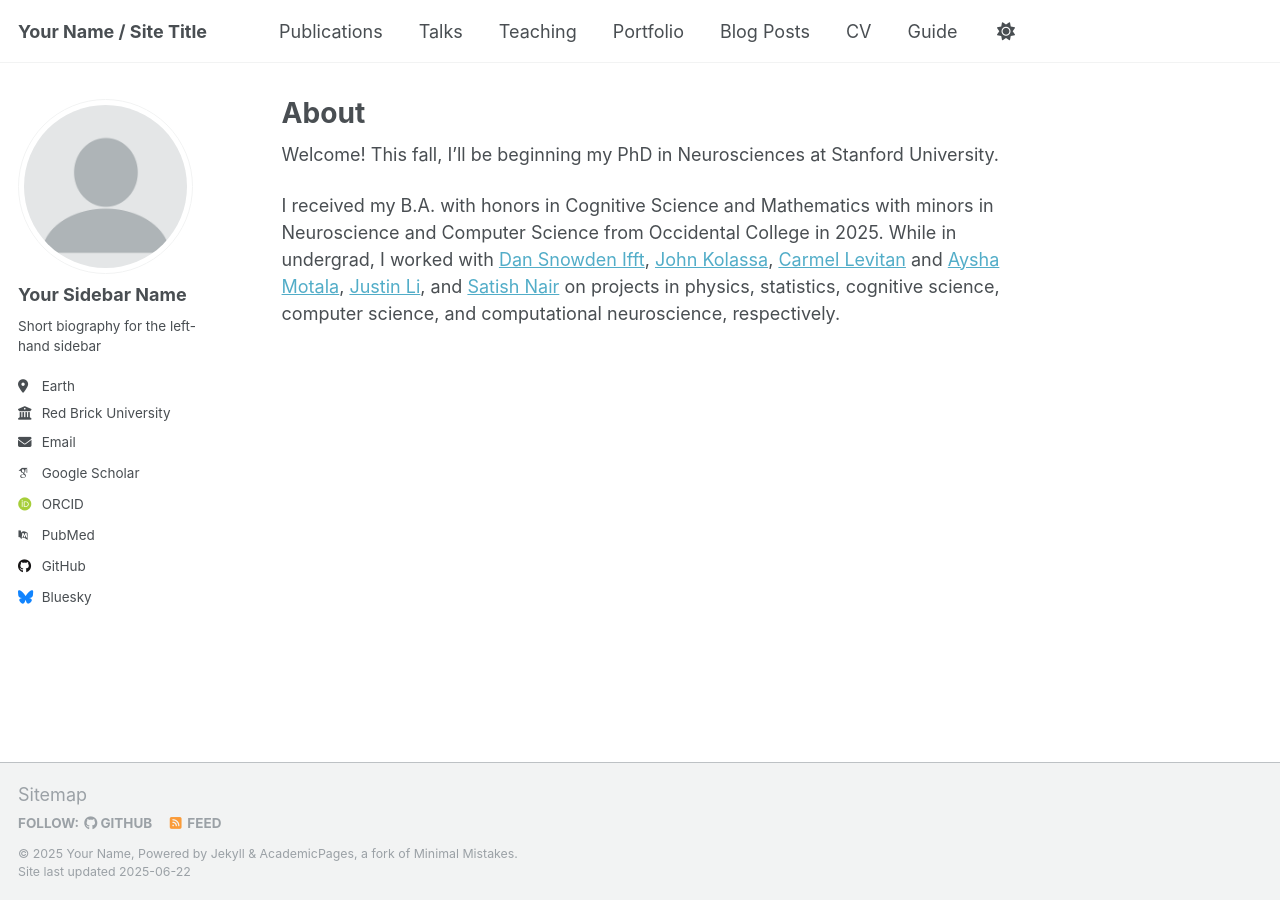
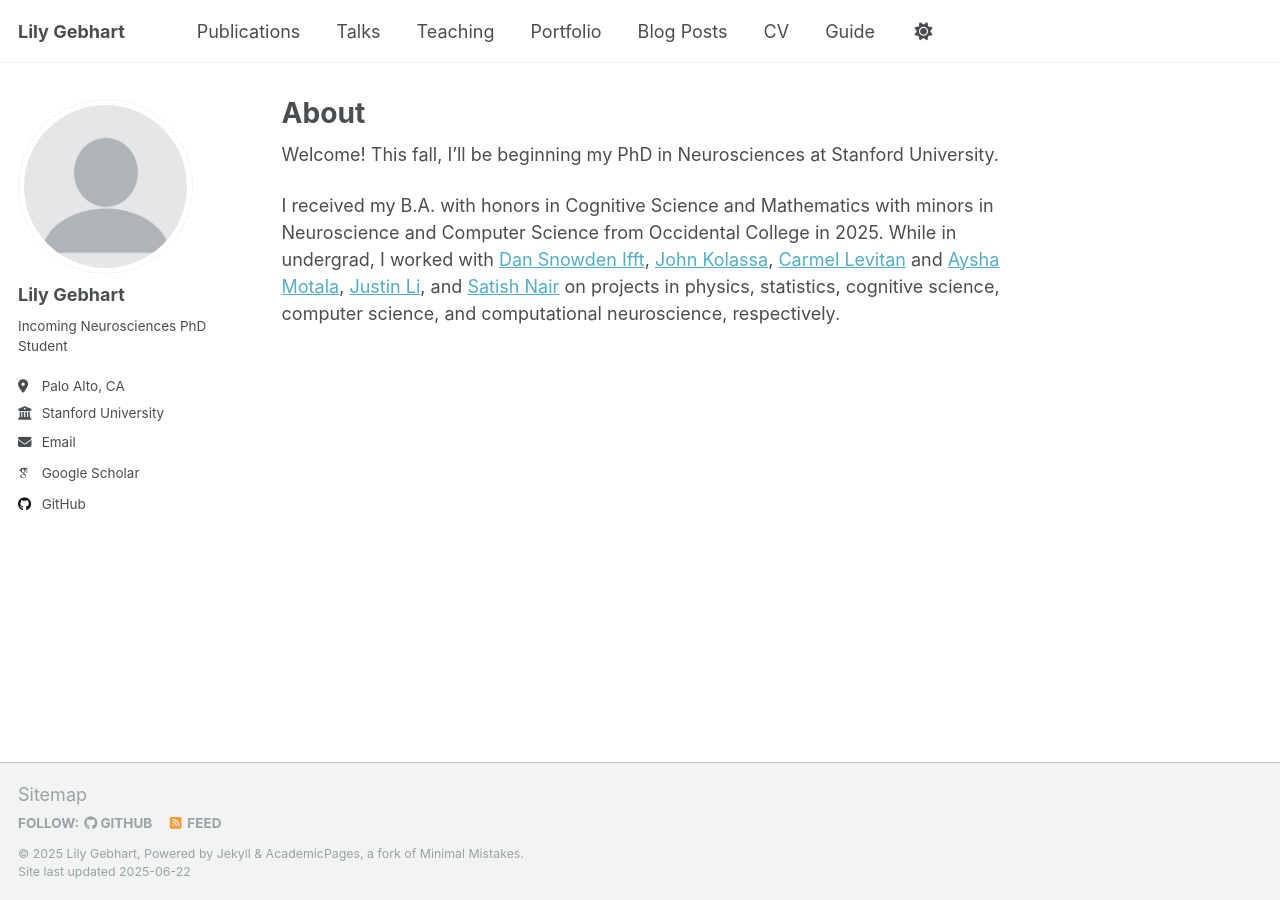
Before and after one commit to Lily-Gebhart/Lily-Gebhart.github.io, a Jekyll site: the page built from _pages/about.md, in a window 1280 px wide. Built offline with Jekyll 4.4.1, drawn with Linux system fonts in a browser that asks for light colours; some web fonts are replaced.

Commit message:
Update _config.yml

```diff
--- a/_config.yml
+++ b/_config.yml
@@ -9,11 +9,11 @@
 # Basic Site Settings
 locale                   : "en-US"
 site_theme               : "default"
-title                    : "Your Name / Site Title"
+title                    : "Lily Gebhart"
 title_separator          : "-"
-name                     : &name "Your Name"
-description              : &description "personal description"
-url                      : https://academicpages.github.io # the base hostname & protocol for your site e.g. "https://[your GitHub username].github.io" or if you already have some other page hosted on Github then use "https://[your GitHub username].github.io/[Your Repo Name]"
+name                     : &name "Lily Gebhart"
+description              : &description "Incoming Neurosciences PhD Student at Stanford University"
+url                      : https://lily-gebhart.github.io # the base hostname & protocol for your site e.g. "https://[your GitHub username].github.io" or if you already have some other page hosted on Github then use "https://[your GitHub username].github.io/[Your Repo Name]"
 baseurl                  : "" # the subpath of your site, e.g. "/blog"
 repository               : "academicpages/academicpages.github.io"
 
@@ -23,22 +23,22 @@
 author:
   # Biographic information
   avatar           : "profile.png"
-  name             : "Your Sidebar Name"
+  name             : "Lily Gebhart"
   pronouns         : # example: "she/her"
-  bio              : "Short biography for the left-hand sidebar"
-  location         : "Earth"
-  employer         : "Red Brick University"
+  bio              : "Incoming Neurosciences PhD Student"
+  location         : "Palo Alto, CA"
+  employer         : "Stanford University"
   uri              : # URL
-  email            : "none@example.org"
+  email            : "gebhart@stanford.edu"
 
   # Academic websites
   academia         : # URL
   arxiv            : # URL - Update with the correct link to your profile
-  googlescholar    : "https://scholar.google.com/citations?user=PS_CX0AAAAAJ"
+  googlescholar    : "https://scholar.google.com/citations?user=myvVQN4AAAAJ&hl=en"
   impactstory      : # URL
-  orcid            : "http://orcid.org/yourorcidurl"
+  orcid            : #"http://orcid.org/yourorcidurl"
   semantic         : # URL
-  pubmed           : "https://www.ncbi.nlm.nih.gov/pubmed/?term=john+snow"
+  pubmed           : #"https://www.ncbi.nlm.nih.gov/pubmed/?term=john+snow"
   researchgate     : # URL
   scopus           : # URL
 
@@ -46,12 +46,12 @@
   bitbucket        : # Username - Update with your username on the site
   codepen          : # Username
   dribbble         : # Username
-  github           : "academicpages"
+  github           : "lily-gebhart"
   kaggle           : # Username
   stackoverflow    : # User number or user number and name (i.e., use "1" or "1/jeff-atwood")
 
   # Social media
-  bluesky          : "bsky.app" # Replace this with you Bluesky username
+  bluesky          : #"bsky.app" # Replace this with you Bluesky username
   facebook         : # Username
   flickr           : # Username
   foursquare       : # Username
@@ -216,16 +216,16 @@
 # These settings control the types of collections used by the template
 collections:
   teaching:
-    output: true
+    output: false
     permalink: /:collection/:path/
   publications:
     output: true
     permalink: /:collection/:path/
   portfolio:
-    output: true
+    output: false
     permalink: /:collection/:path/
   talks:
-    output: true
+    output: false
     permalink: /:collection/:path/
 
 
```
